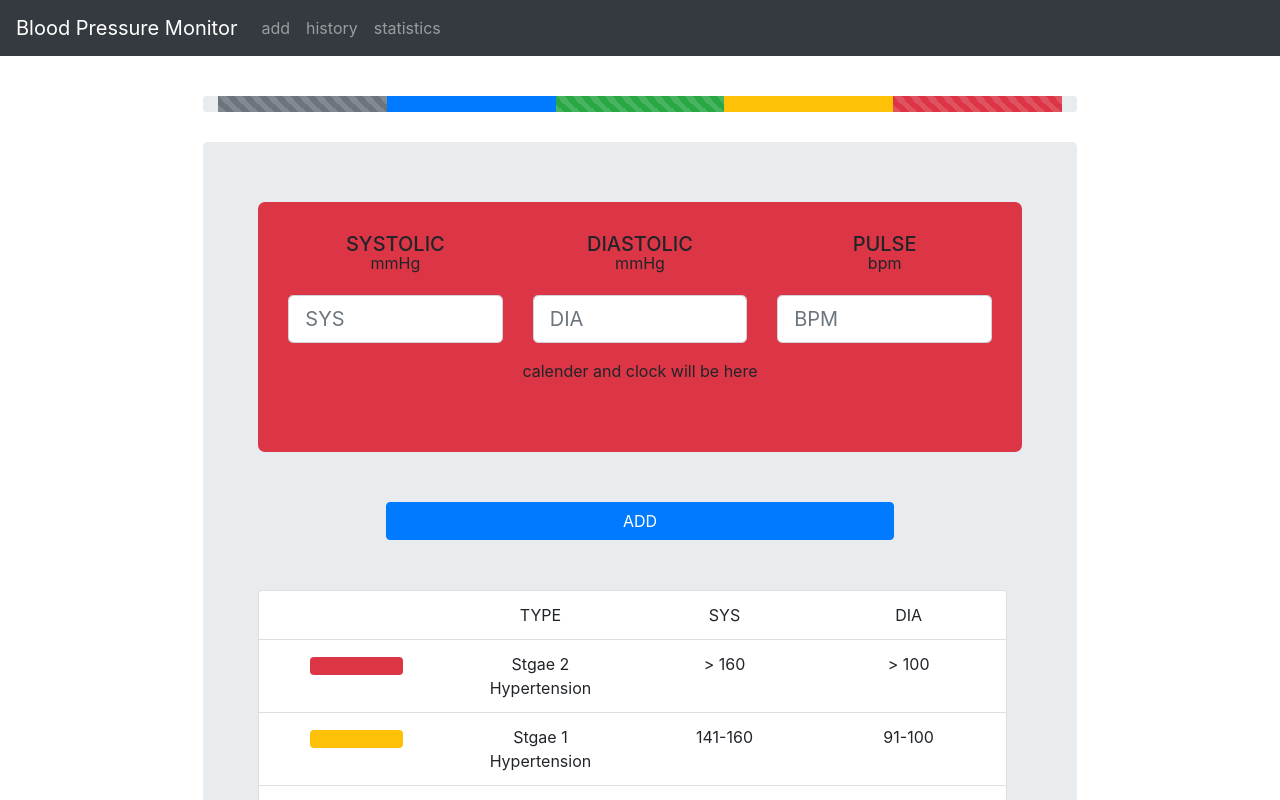
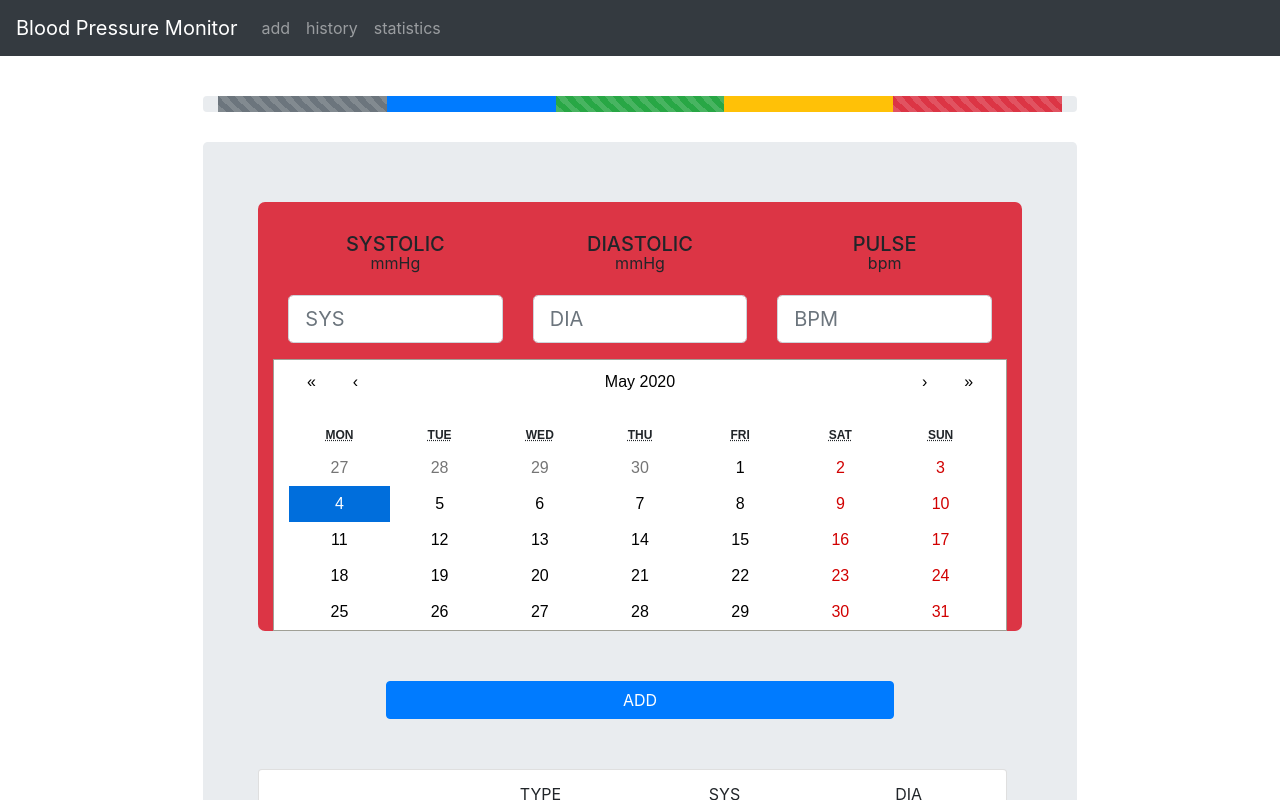
Before and after one commit to jeffoo713/pressureMonitor, a React (Create React App) app: page /add in a window 1280 px wide. Shown: the top 800 px of the page. Built offline with nearby package versions, Linux system fonts and the light colour scheme.

Commit message:
install react-calendar

```diff
--- a/package.json
+++ b/package.json
@@ -10,6 +10,7 @@
     "node-sass": "^4.14.0",
     "react": "^16.13.1",
     "react-bootstrap": "^1.0.1",
+    "react-calendar": "^3.0.1",
     "react-dom": "^16.13.1",
     "react-router-dom": "^5.1.2",
     "react-scripts": "3.4.1",
--- a/src/component/Pages/AddPage/AddPage.component.jsx
+++ b/src/component/Pages/AddPage/AddPage.component.jsx
@@ -4,22 +4,26 @@ import { v4 as uuidv4 } from 'uuid';
 
 import { Jumbotron, ProgressBar, Button, Row, Col, ListGroup, Badge, Form } from 'react-bootstrap';
 import './AddPage.styles.scss';
+import 'react-calendar/dist/Calendar.css';
+
+import Calendar from 'react-calendar';
 
 class AddPage extends React.Component {
   constructor() {
     super()
 
-    this.state= {
+    this.state = {
       currentData: {
         sys: '',
         dia: '',
         bpm: ''
       },
-      data: []
+      data: [],
+      date: new Date()
     }
   }
 
-  storeData = ({sys, dia, bpm}) => {
+  storeData = ({ sys, dia, bpm }) => {
     const time = new Date();
     const id = uuidv4();
     this.state.data.push({ id, sys, dia, bpm, time });
@@ -29,23 +33,28 @@ class AddPage extends React.Component {
         sys: '',
         dia: '',
         bpm: ''
-      }}, ()=> console.log(this.state));
+      }
+    }, () => console.log(this.state));
 
   }
 
-  handleSubmit= event => {
+  handleSubmit = event => {
     event.preventDefault();
-    const { sys, dia, bpm} = this.state.currentData;
+    const { sys, dia, bpm } = this.state.currentData;
     //function to add the data
-    this.storeData({ sys, dia, bpm});
+    this.storeData({ sys, dia, bpm });
 
+  }
+
+  handleChange = (dateData) => {
+    this.setState({ date: dateData });
   }
 
 
   handleChange = event => {
     const { name, value } = event.target;
 
-    if ( value > 0) {
+    if (value > 0) {
       const { currentData } = { ...this.state }
       const measure = currentData;
       measure[name] = value;
@@ -56,8 +65,8 @@ class AddPage extends React.Component {
 
 
   render() {
-    const categoryTitleStyle = {marginBottom: '-5px'}
-    const chartBadgeStyle = {width: '60%'}
+    const categoryTitleStyle = { marginBottom: '-5px' }
+    const chartBadgeStyle = { width: '60%' }
     return (
       <div className='add-page'>
         <Row style={{ paddingTop: '40px' }}>
@@ -78,7 +87,6 @@ class AddPage extends React.Component {
               <div
                 className="bg-danger col-12"
                 style={{
-                height: '250px',
                   paddingTop: '30px',
                   borderRadius: '7px'
                 }}
@@ -140,7 +148,13 @@ class AddPage extends React.Component {
                     />
                   </Col>
                 </Form.Group>
-                <div> calender and clock will be here</div>
+                <div>
+                  <Calendar
+                    className="col-12"
+                    onChange={this.onChange}
+                    value={this.state.date}
+                  />
+                </div>
               </div>
             </Row>
             <Row style={{ paddingTop: '50px' }}>
```
Also changed, not shown: 1 other file (tests, documents, lock files or other folders). Lines whose indentation alone changed are shown as unchanged.
